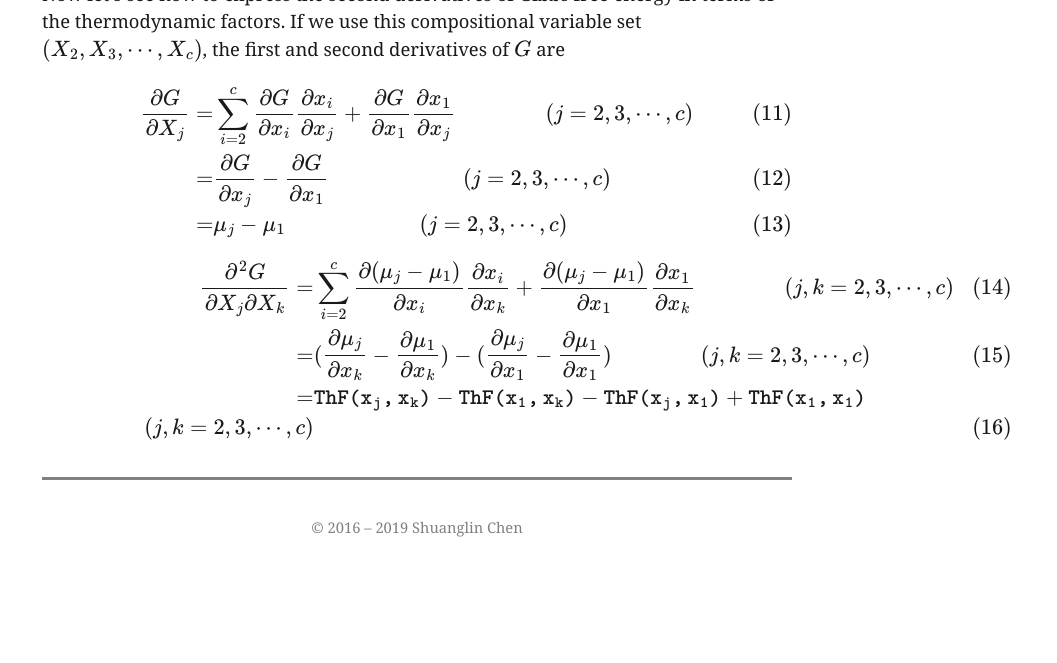
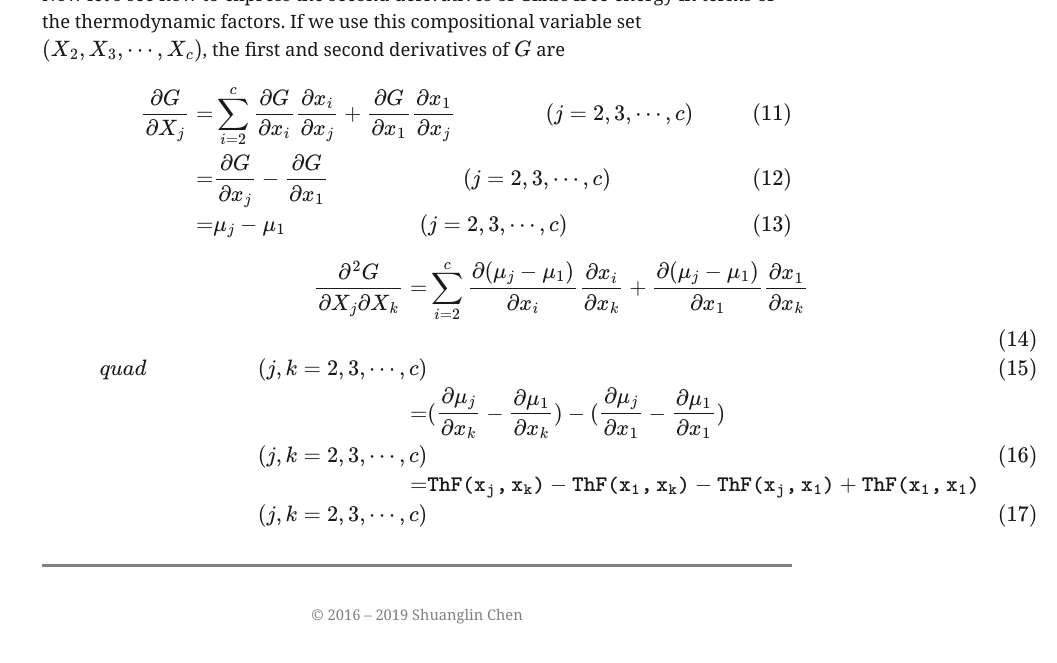
Before and after one commit to shuanglinchen/shuanglinchen.github.io, a Jekyll site: the page built from notes/thermo-factor.html, in a window 1280 px wide and 900 px high, scrolled down 1798 px. Shown: the top 663 px of the window, without its empty margins (223-1280 px from the left). Built offline with Jekyll 4.4.1, drawn with Linux system fonts in a browser that asks for light colours; formulas are drawn with MathJax 3.

Commit message:
Update thermo-factor.html
a

```diff
--- a/notes/thermo-factor.html
+++ b/notes/thermo-factor.html
@@ -71,9 +71,11 @@ If we use this compositional variable set \((X_2,X_3,\cdots,X_c)\), the first an
 
 \begin{align}
 \frac{\partial^2 G}{\partial X_j \partial X_k}
-     = &\sum_{i=2}^{c} \frac{\partial (\mu_j - \mu_1)}{\partial x_i}   \frac{\partial x_i}{\partial x_k} + \frac{\partial (\mu_j - \mu_1)} {\partial x_1} \frac{\partial x_1}{\partial x_k}  \quad \quad \quad \quad  (j, k=2,3,\cdots,c) \\
+     = &\sum_{i=2}^{c} \frac{\partial (\mu_j - \mu_1)}{\partial x_i}   \frac{\partial x_i}{\partial x_k} + \frac{\partial (\mu_j - \mu_1)} {\partial x_1} \frac{\partial x_1}{\partial x_k} \nonumber \\
+      \\quad \quad\quad \quad\quad \quad   (j, k=2,3,\cdots,c) \\
          = &  (\frac{\partial \mu_j}{\partial x_k} - \frac{\partial \mu_1}{\partial x_k})
-           - (\frac{\partial \mu_j}{\partial x_1} - \frac{\partial \mu_1}{\partial x_1})     \quad \quad \quad \quad  (j, k=2,3,\cdots,c) \\
+           - (\frac{\partial \mu_j}{\partial x_1} - \frac{\partial \mu_1}{\partial x_1})  \nonumber \\
+              \quad \quad\quad \quad\quad \quad   (j, k=2,3,\cdots,c) \\
      = &  {\tt ThF(x_j,x_k) } - {\tt ThF(x_1,x_k) } - {\tt ThF(x_j,x_1) } +  {\tt ThF(x_1,x_1) } \nonumber \\
-      \quad \quad  (j, k=2,3,\cdots,c)
+      \quad \quad\quad \quad\quad \quad  (j, k=2,3,\cdots,c)
 \end{align}
```
